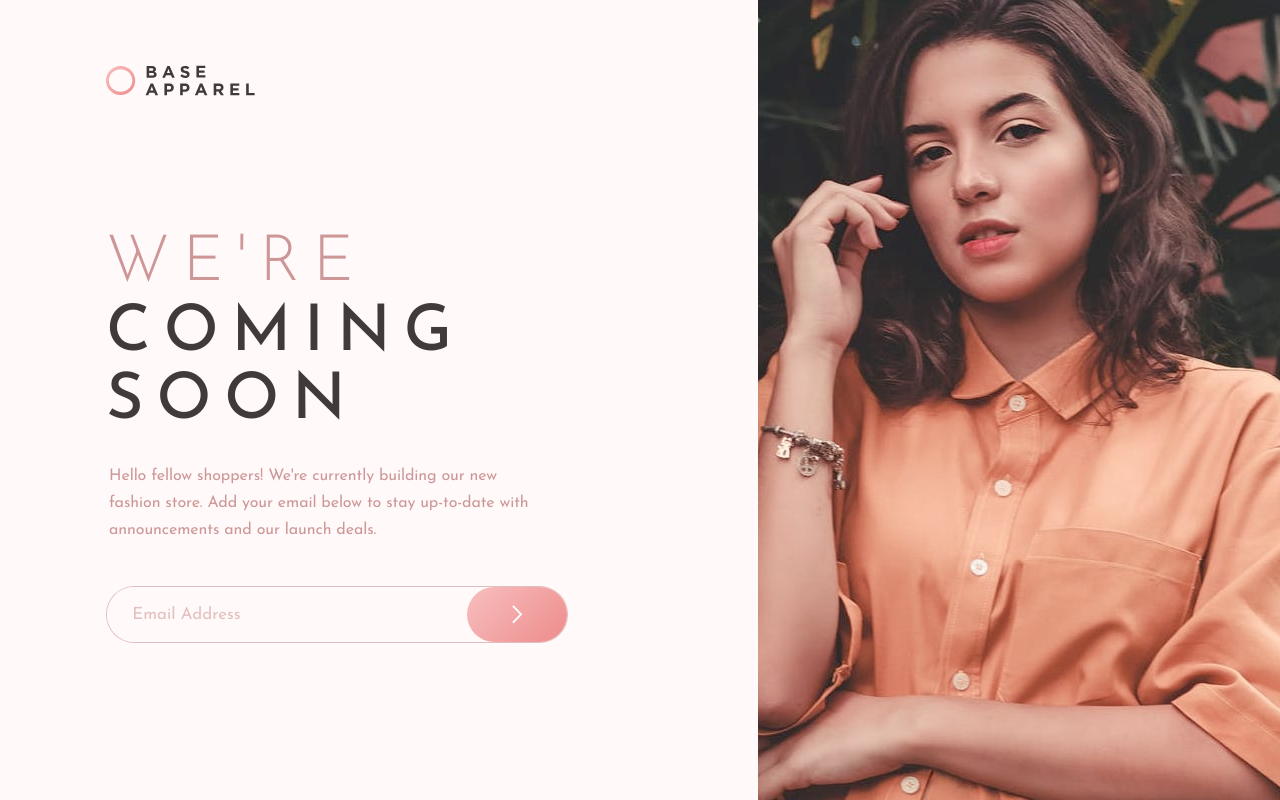
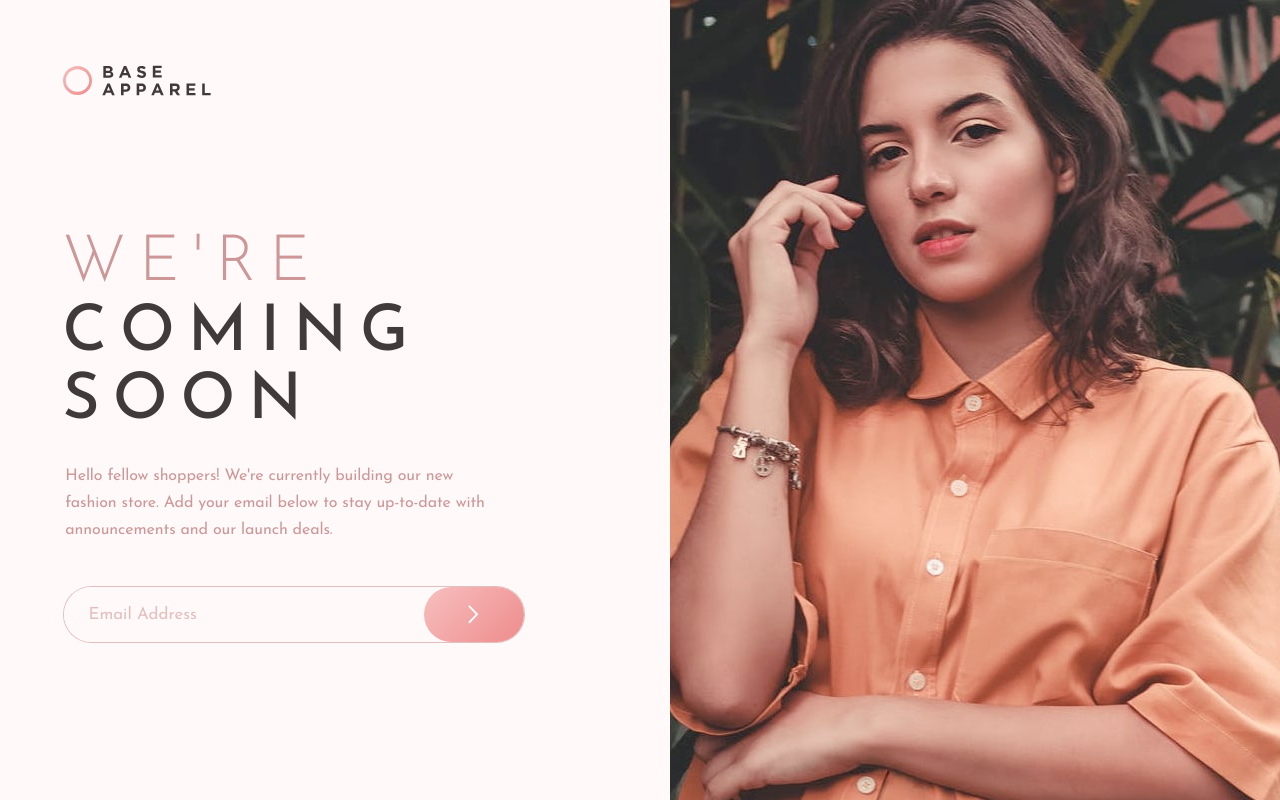
Before and after one commit to KurtisIvey/frontendmentor-base-apparel, a React (Vite) app: page / in a window 1280 px wide. Built offline with nearby package versions, Linux system fonts and the light colour scheme.

Commit message:
update screenshot

```diff
--- a/src/App.css
+++ b/src/App.css
@@ -19,7 +19,7 @@ main {
 
 @media screen and (min-width: 700px) {
   main {
-    grid-template-columns: 2.9fr 2fr;
+    grid-template-columns: 1fr auto;
     grid-template-rows: 1fr;
   }
 }/*# sourceMappingURL=App.css.map */
--- a/src/App.scss
+++ b/src/App.scss
@@ -22,7 +22,7 @@ main {
 
 @media screen and (min-width: 700px){
     main{
-        grid-template-columns: 2.9fr 2fr;
+        grid-template-columns: 1fr auto;
         grid-template-rows: 1fr;
     }
 
```
Also changed, not shown: src/assets/mySolution.jpg, 1 other file (tests, documents, lock files or other folders).
